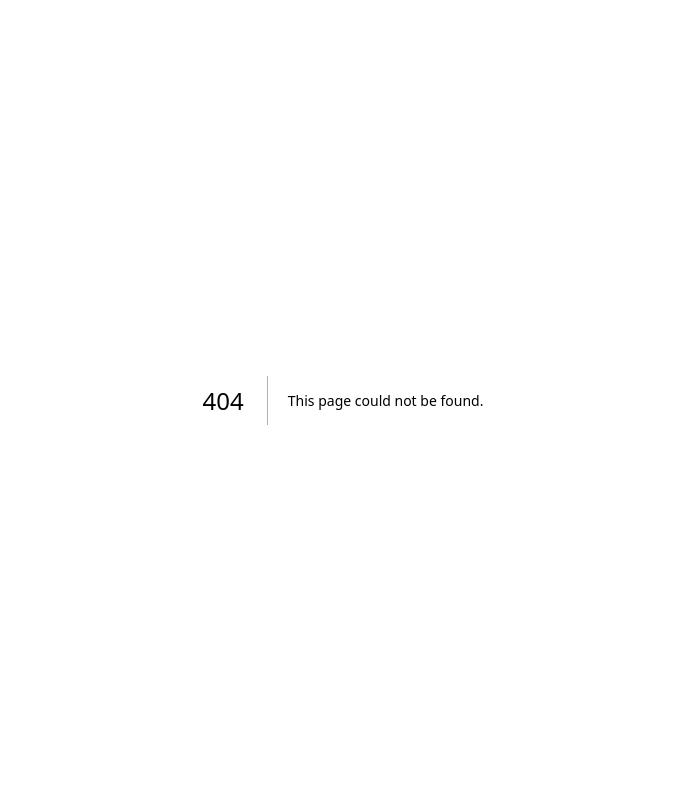
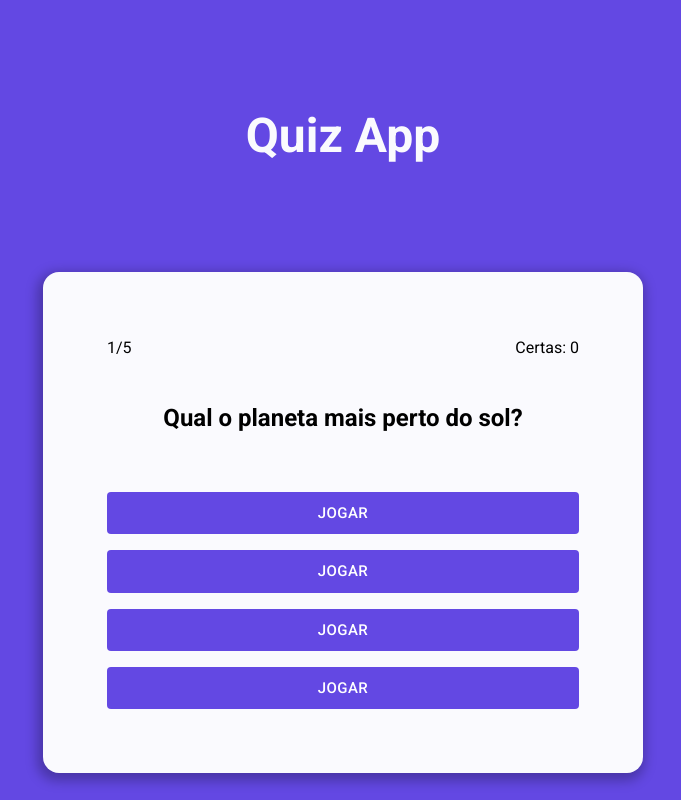
Before and after one commit to NandaPersa/quiz-app, a Next.js app: page /rounds/1 in a window 1280 px wide. Before the commit this address had no page. Shown: the whole page, without its empty margins (297-978 px from the left). Built offline with nearby package versions, Linux system fonts and the light colour scheme.

Commit message:
feat: create rounds page

```diff
--- /dev/null
+++ b/src/app/rounds/[id]/page.tsx
@@ -0,0 +1,33 @@
+import BoxComponent from '@/components/ui/Box';
+import ContainerComponent from '@/components/ui/Container';
+import styles from '@/styles/pages/rounds.module.scss';
+import { Button } from '@mui/material';
+
+export default function Rounds() {
+  return (
+    <ContainerComponent>
+      <h1 className={styles.title}>Quiz App</h1>
+      <BoxComponent>
+        <div className={styles.header}>
+          <p>1/5</p>
+          <p>Certas: 0</p>
+        </div>
+        <h2> Qual o planeta mais perto do sol?</h2>
+        <div className={styles.buttonsSection}>
+          <Button className={styles.button} size="large">
+            Jogar
+          </Button>
+          <Button className={styles.button} size="large">
+            Jogar
+          </Button>
+          <Button className={styles.button} size="large">
+            Jogar
+          </Button>
+          <Button className={styles.button} size="large">
+            Jogar
+          </Button>
+        </div>
+      </BoxComponent>
+    </ContainerComponent>
+  );
+}
--- /dev/null
+++ b/src/styles/pages/rounds.module.scss
@@ -0,0 +1,34 @@
+.title {
+  margin-bottom: 100px;
+  color: var(--color-neutral-softer);
+  font-size: 48px;
+}
+
+.header {
+  display: flex;
+  align-items: center;
+  justify-content: space-between;
+  gap: 16px;
+
+  margin-bottom: 16px;
+}
+
+.button {
+  background-color: var(--primary-base) !important;
+  color: var(--color-neutral-softest) !important;
+  width: 100% !important;
+
+  &:hover {
+    background-color: var(--primary-strong) !important;
+  }
+}
+
+.buttonsSection {
+  width: 100%;
+  display: flex;
+  flex-direction: column;
+  align-items: center;
+  gap: 16px;
+
+  margin-top: 32px;
+}
```
